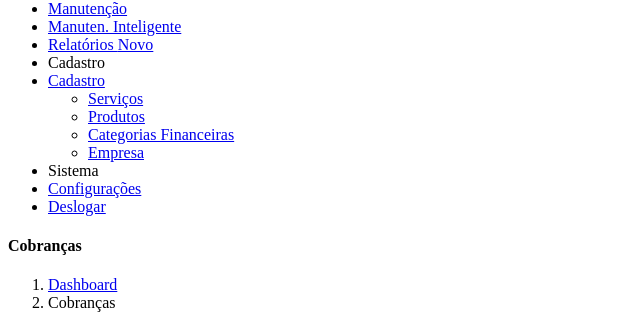
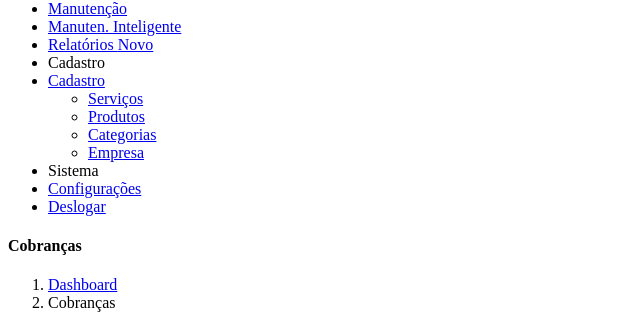
Before and after one commit to joaolenosi/sistema-locacoes, a CodeIgniter 4 app: template app/Views/admin/cobrancas/index.php in a window 1280 px wide. Shown: the part 338-657 px from the top of the page, without its empty margins (0-640 px from the left). Run offline with PHP 8.4 and a stand-in for CodeIgniter, Linux system fonts and the light colour scheme; the template is opened without the code that fills it, so the values that code supplies are empty; some libraries are stand-ins or nearby versions.

Commit message:
Update sidebar view to simplify financial categories label

```diff
--- a/app/Views/admin/partials/sidebar.php
+++ b/app/Views/admin/partials/sidebar.php
@@ -184,7 +184,7 @@
                         <li class="sub-nav-item">
                             <a class="sub-nav-link" href="<?= base_url('admin/cadastro/categorias-financeiras') ?>">
                                 <iconify-icon icon="iconamoon:category-duotone" class="me-1"></iconify-icon>
-                                Categorias Financeiras
+                                Categorias
                             </a>
                         </li>
                         <li class="sub-nav-item">
```
